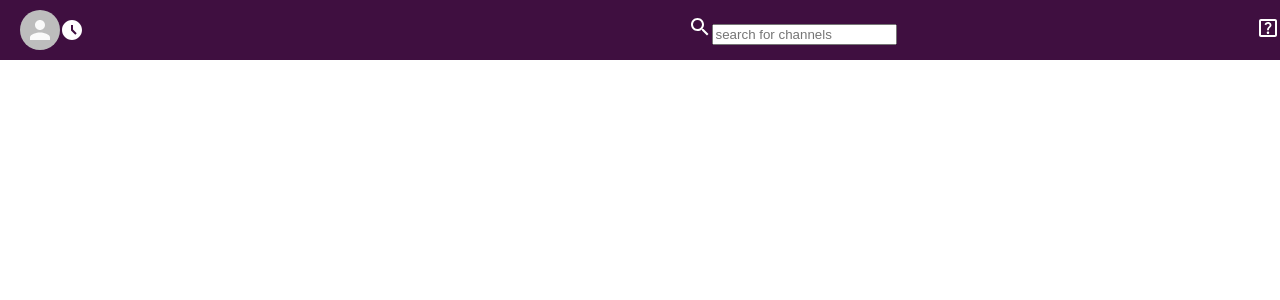
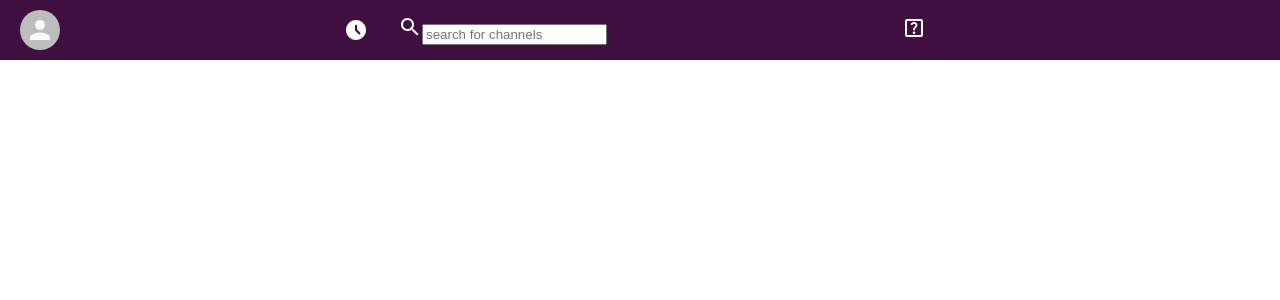
Before and after one commit to omaranBazna/slack-clone, a React (Create React App) app: page / in a window 1280 px wide. Shown: the top 300 px of the page. Built offline with nearby package versions, Linux system fonts and the light colour scheme.

Commit message:
add more style to the header

```diff
--- a/src/styles/Header.css
+++ b/src/styles/Header.css
@@ -12,3 +12,15 @@
     align-items: center;
     margin-left:20px;
 }
+
+.header-left > .MuiSvgIcon-root {
+    margin-left:auto;
+    margin-right:30px;
+}
+.header-search{
+    flex:0.4;
+
+}
+.header-right{
+   flex:0.3;
+}
```
